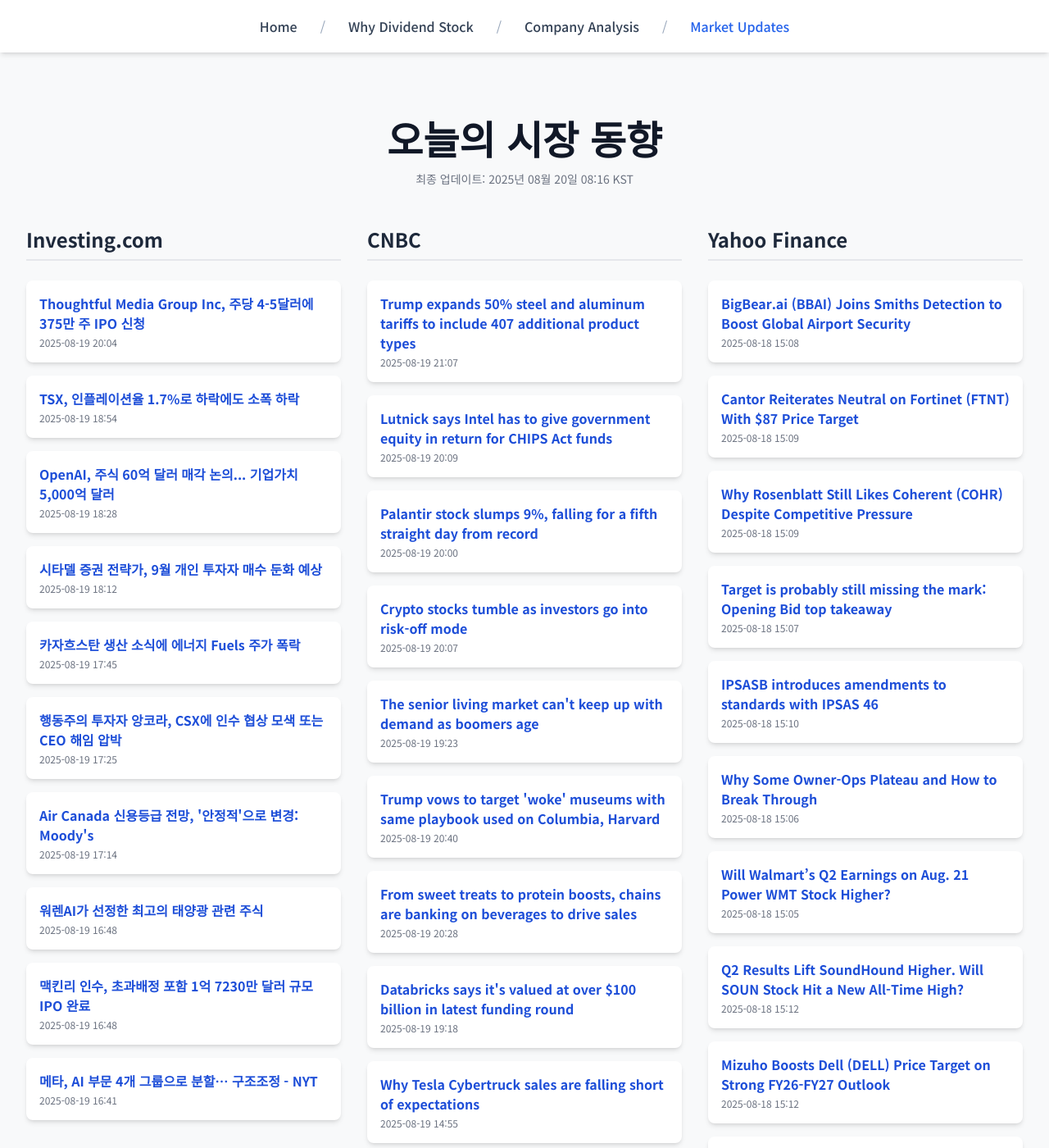
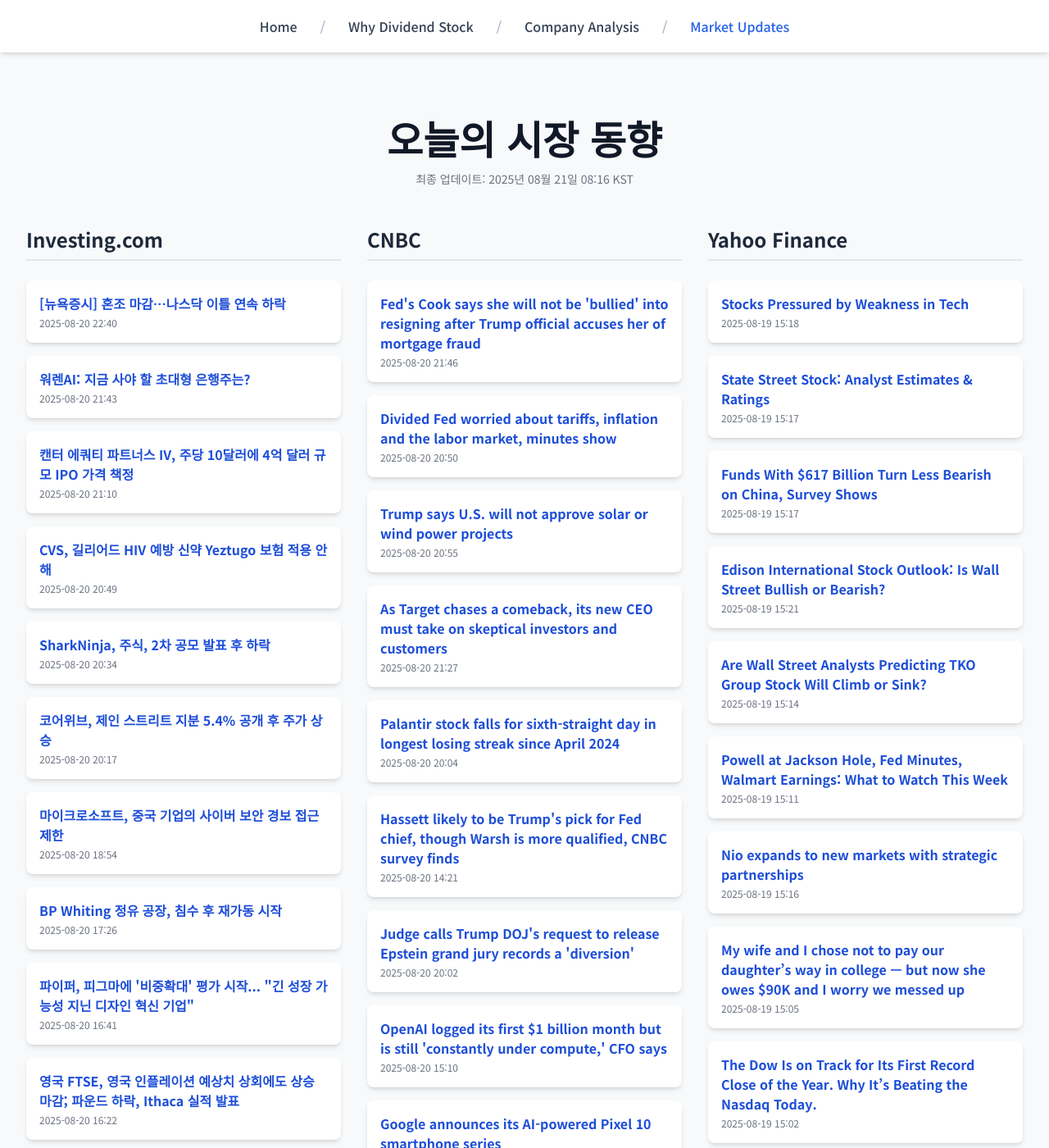
Before and after one commit to Kay-Hwang/my-company-analysis, a Jekyll site: the page built from market-updates.html, in a window 1280 px wide and 1400 px high. Shown: the whole window at 82% size. Built offline with Jekyll 4.4.1, drawn with Linux system fonts in a browser that asks for light colours; nearby versions of some CDN libraries; a script that is not in the unit is left out; some of the changed text lies outside the part shown.

Commit message:
Update daily data

```diff
--- a/_data/latest_data.json
+++ b/_data/latest_data.json
@@ -1,190 +1,190 @@
 {
-  "lastUpdated": "2025년 08월 20일 08:16 KST",
+  "lastUpdated": "2025년 08월 21일 08:16 KST",
   "news": {
     "investing": [
       {
-        "title": "Thoughtful Media Group Inc, 주당 4-5달러에 375만 주 IPO 신청",
-        "link": "https://kr.investing.com/news/stock-market-news/article-432SI-1601614",
-        "pubDate": "2025-08-19 20:04:05",
-        "summary": "Thoughtful Media Group Inc, 주당 4-5달러에 375만 주 IPO 신청"
+        "title": "[뉴욕증시] 혼조 마감…나스닥 이틀 연속 하락",
+        "link": "https://kr.investing.com/news/stock-market-news/article-1603561",
+        "pubDate": "2025-08-20 22:40:36",
+        "summary": "[뉴욕증시] 혼조 마감…나스닥 이틀 연속 하락"
       },
       {
-        "title": "TSX, 인플레이션율 1.7%로 하락에도 소폭 하락",
-        "link": "https://kr.investing.com/news/stock-market-news/article-1600882",
-        "pubDate": "2025-08-19 18:54:06",
-        "summary": "TSX, 인플레이션율 1.7%로 하락에도 소폭 하락"
+        "title": "워렌AI: 지금 사야 할 초대형 은행주는?",
+        "link": "https://kr.investing.com/news/stock-market-news/article-93CH-1603540",
+        "pubDate": "2025-08-20 21:43:08",
+        "summary": "워렌AI: 지금 사야 할 초대형 은행주는?"
       },
       {
-        "title": "OpenAI, 주식 60억 달러 매각 논의... 기업가치 5,000억 달러",
-        "link": "https://kr.investing.com/news/stock-market-news/article-93CH-1601574",
-        "pubDate": "2025-08-19 18:28:43",
-        "summary": "OpenAI, 주식 60억 달러 매각 논의... 기업가치 5,000억 달러"
+        "title": "캔터 에쿼티 파트너스 IV, 주당 10달러에 4억 달러 규모 IPO 가격 책정",
+        "link": "https://kr.investing.com/news/stock-market-news/article-432SI-1603513",
+        "pubDate": "2025-08-20 21:10:05",
+        "summary": "캔터 에쿼티 파트너스 IV, 주당 10달러에 4억 달러 규모 IPO 가격 책정"
       },
       {
-        "title": "시타델 증권 전략가, 9월 개인 투자자 매수 둔화 예상",
-        "link": "https://kr.investing.com/news/stock-market-news/article-1601564",
-        "pubDate": "2025-08-19 18:12:40",
-        "summary": "시타델 증권 전략가, 9월 개인 투자자 매수 둔화 예상"
+        "title": "CVS, 길리어드 HIV 예방 신약 Yeztugo 보험 적용 안 해",
+        "link": "https://kr.investing.com/news/stock-market-news/article-93CH-1603487",
+        "pubDate": "2025-08-20 20:49:23",
+        "summary": "CVS, 길리어드 HIV 예방 신약 Yeztugo 보험 적용 안 해"
       },
       {
-        "title": "카자흐스탄 생산 소식에 에너지 Fuels 주가 폭락",
-        "link": "https://kr.investing.com/news/stock-market-news/article-93CH-1601543",
-        "pubDate": "2025-08-19 17:45:04",
-        "summary": "카자흐스탄 생산 소식에 에너지 Fuels 주가 폭락"
+        "title": "SharkNinja, 주식, 2차 공모 발표 후 하락",
+        "link": "https://kr.investing.com/news/stock-market-news/article-93CH-1603459",
+        "pubDate": "2025-08-20 20:34:08",
+        "summary": "SharkNinja, 주식, 2차 공모 발표 후 하락"
       },
       {
-        "title": "행동주의 투자자 앙코라, CSX에 인수 협상 모색 또는 CEO 해임 압박",
-        "link": "https://kr.investing.com/news/stock-market-news/article-1601529",
-        "pubDate": "2025-08-19 17:25:32",
-        "summary": "행동주의 투자자 앙코라, CSX에 인수 협상 모색 또는 CEO 해임 압박"
+        "title": "코어위브, 제인 스트리트 지분 5.4% 공개 후 주가 상승",
+        "link": "https://kr.investing.com/news/stock-market-news/article-93CH-1603420",
+        "pubDate": "2025-08-20 20:17:10",
+        "summary": "코어위브, 제인 스트리트 지분 5.4% 공개 후 주가 상승"
       },
       {
-        "title": "Air Canada 신용등급 전망, '안정적'으로 변경: Moody's",
-        "link": "https://kr.investing.com/news/stock-market-news/article-93CH-1601522",
-        "pubDate": "2025-08-19 17:14:51",
-        "summary": "Air Canada 신용등급 전망, '안정적'으로 변경: Moody's"
+        "title": "마이크로소프트, 중국 기업의 사이버 보안 경보 접근 제한",
+        "link": "https://kr.investing.com/news/stock-market-news/article-93CH-1603344",
+        "pubDate": "2025-08-20 18:54:48",
+        "summary": "마이크로소프트, 중국 기업의 사이버 보안 경보 접근 제한"
       },
       {
-        "title": "워렌AI가 선정한 최고의 태양광 관련 주식",
-        "link": "https://kr.investing.com/news/stock-market-news/article-93CH-1601504",
-        "pubDate": "2025-08-19 16:48:57",
-        "summary": "워렌AI가 선정한 최고의 태양광 관련 주식"
+        "title": "BP Whiting 정유 공장, 침수 후 재가동 시작",
+        "link": "https://kr.investing.com/news/stock-market-news/article-93CH-1603286",
+        "pubDate": "2025-08-20 17:26:52",
+        "summary": "BP Whiting 정유 공장, 침수 후 재가동 시작"
       },
       {
-        "title": "맥킨리 인수, 초과배정 포함 1억 7230만 달러 규모 IPO 완료",
-        "link": "https://kr.investing.com/news/stock-market-news/article-432SI-1601505",
-        "pubDate": "2025-08-19 16:48:09",
-        "summary": "맥킨리 인수, 초과배정 포함 1억 7230만 달러 규모 IPO 완료"
+        "title": "파이퍼, 피그마에 '비중확대' 평가 시작... \"긴 성장 가능성 지닌 디자인 혁신 기업\"",
+        "link": "https://kr.investing.com/news/stock-market-news/article-1603258",
+        "pubDate": "2025-08-20 16:41:20",
+        "summary": "파이퍼, 피그마에 '비중확대' 평가 시작... \"긴 성장 가능성 지닌 디자인 혁신 기업\""
       },
       {
-        "title": "메타, AI 부문 4개 그룹으로 분할… 구조조정 - NYT",
-        "link": "https://kr.investing.com/news/stock-market-news/article-93CH-1601502",
-        "pubDate": "2025-08-19 16:41:58",
-        "summary": "메타, AI 부문 4개 그룹으로 분할… 구조조정 - NYT"
+        "title": "영국 FTSE, 영국 인플레이션 예상치 상회에도 상승 마감; 파운드 하락, Ithaca 실적 발표",
+        "link": "https://kr.investing.com/news/stock-market-news/article-1602168",
+        "pubDate": "2025-08-20 16:22:32",
+        "summary": "영국 FTSE, 영국 인플레이션 예상치 상회에도 상승 마감; 파운드 하락, Ithaca 실적 발표"
       }
     ],
     "cnbc": [
       {
-        "title": "Trump expands 50% steel and aluminum tariffs to include 407 additional product types",
-        "link": "https://www.cnbc.com/2025/08/19/trump-trade-steel-aluminum-tariffs-.html",
-        "pubDate": "Tue, 19 Aug 2025 21:07:45 GMT",
-        "summary": "President Donald Trump has often relied on sector-specific tariffs to enact his sprawling trade agenda."
+        "title": "Fed's Cook says she will not be 'bullied' into resigning after Trump official accuses her of mortgage fraud",
+        "link": "https://www.cnbc.com/2025/08/20/trump-fed-cook-pulte-mortgage-bondi.html",
+        "pubDate": "Wed, 20 Aug 2025 21:46:04 GMT",
+        "summary": "Trump has targeted the Federal Reserve and its chairman, Jerome Powell, as he pressures the central bank to slash interest rates."
       },
       {
-        "title": "Lutnick says Intel has to give government equity in return for CHIPS Act funds",
-        "link": "https://www.cnbc.com/2025/08/19/lutnick-intel-stock-chips-trump.html",
-        "pubDate": "Tue, 19 Aug 2025 20:09:19 GMT",
-        "summary": "The potential deal would convert the CHIPS ACT grants into equity, but wouldn't come with governance rights in Intel, Lutnick said."
+        "title": "Divided Fed worried about tariffs, inflation and the labor market, minutes show",
+        "link": "https://www.cnbc.com/2025/08/20/fed-minutes-august-2025.html",
+        "pubDate": "Wed, 20 Aug 2025 20:50:31 GMT",
+        "summary": "Fed officials worried at their July meeting about the state of the labor market and inflation, though most agreed it was too soon to cut rates, minutes showed."
       },
       {
-        "title": "Palantir stock slumps 9%, falling for a fifth straight day from record",
-        "link": "https://www.cnbc.com/2025/08/19/palantir-stock-down.html",
-        "pubDate": "Tue, 19 Aug 2025 20:00:38 GMT",
-        "summary": "Palantir's stock fell for a fifth straight day to continue its pullback from all-time highs."
+        "title": "Trump says U.S. will not approve solar or wind power projects",
+        "link": "https://www.cnbc.com/2025/08/20/trump-says-us-will-not-approve-solar-or-wind-power-projects.html",
+        "pubDate": "Wed, 20 Aug 2025 20:55:03 GMT",
+        "summary": "The president's comment comes after the administration tightened federal permitting for renewables last month."
       },
       {
-        "title": "Crypto stocks tumble as investors go into risk-off mode",
-        "link": "https://www.cnbc.com/2025/08/19/crypto-market-today.html",
-        "pubDate": "Tue, 19 Aug 2025 20:07:58 GMT",
-        "summary": "Crypto stocks were among the hardest hit on Tuesday as investors dumped tech names."
+        "title": "As Target chases a comeback, its new CEO must take on skeptical investors and customers",
+        "link": "https://www.cnbc.com/2025/08/20/new-target-ceo-michael-fiddelke-faces-challenges.html",
+        "pubDate": "Wed, 20 Aug 2025 21:27:19 GMT",
+        "summary": "The 20-year Target veteran will soon lead the company's efforts to make a comeback."
       },
       {
-        "title": "The senior living market can't keep up with demand as boomers age",
-        "link": "https://www.cnbc.com/2025/08/19/senior-living-housing-market-cant-keep-up-with-demand.html",
-        "pubDate": "Tue, 19 Aug 2025 19:23:40 GMT",
-        "summary": "More than 4 million boomers will hit 80 in the next five years, and occupancy at both active adult and assisted living communities is already rising fast."
+        "title": "Palantir stock falls for sixth-straight day in longest losing streak since April 2024",
+        "link": "https://www.cnbc.com/2025/08/20/palantir-stock-selloff-ai.html",
+        "pubDate": "Wed, 20 Aug 2025 20:04:35 GMT",
+        "summary": "Earlier this month, Palantir rocketed to record highs after it posted a first $1 billion-revenue quarter and blew past Wall Street quarterly estimates."
       },
       {
-        "title": "Trump vows to target 'woke' museums with same playbook used on Columbia, Harvard",
-        "link": "https://www.cnbc.com/2025/08/19/trump-smithsonian-museum-college-woke.html",
-        "pubDate": "Tue, 19 Aug 2025 20:40:25 GMT",
-        "summary": "Trump's call for a repeat of his approach to colleges and universities suggests Smithsonian museums' funding could become a major pressure point."
+        "title": "Hassett likely to be Trump's pick for Fed chief, though Warsh is more qualified, CNBC survey finds",
+        "link": "https://www.cnbc.com/2025/08/20/hassett-likely-to-be-trumps-pick-for-fed-chief-though-warsh-is-more-qualified-cnbc-survey-finds.html",
+        "pubDate": "Wed, 20 Aug 2025 14:21:27 GMT",
+        "summary": "The NEC director firmly led when asked who the president will choose from among 11 names being considered."
       },
       {
-        "title": "From sweet treats to protein boosts, chains are banking on beverages to drive sales",
-        "link": "https://www.cnbc.com/2025/08/19/mcdonalds-dunkin-starbucks-dutch-bros-release-new-drinks.html",
-        "pubDate": "Tue, 19 Aug 2025 20:28:01 GMT",
-        "summary": "Chains like McDonald's, Starbucks and Dutch Bros are banking on new beverages to drive sales, particularly from Gen Z consumers."
+        "title": "Judge calls Trump DOJ's request to release Epstein grand jury records a 'diversion'",
+        "link": "https://www.cnbc.com/2025/08/20/trump-epstein-grand-jury-judge-diversion.html",
+        "pubDate": "Wed, 20 Aug 2025 20:02:33 GMT",
+        "summary": "The request for grand jury records came as President Donald Trump came under pressure from supporters and critics alike over his handling of the Epstein files."
       },
       {
-        "title": "Databricks says it's valued at over $100 billion in latest funding round",
-        "link": "https://www.cnbc.com/2025/08/19/databricks-valuation-over-100-billion.html",
-        "pubDate": "Tue, 19 Aug 2025 19:18:28 GMT",
-        "summary": "Databricks said that it's closing a funding round that will value the company at over $100 billion, up from $62 billion late last year."
+        "title": "OpenAI logged its first $1 billion month but is still 'constantly under compute,' CFO says",
+        "link": "https://www.cnbc.com/2025/08/20/openai-compute-ai.html",
+        "pubDate": "Wed, 20 Aug 2025 15:10:48 GMT",
+        "summary": "OpenAI has ballooned in size since the launch of ChatGPT in late 2022 and is expected to triple in revenue to $12.7 billion this year."
       },
       {
-        "title": "Why Tesla Cybertruck sales are falling short of expectations",
-        "link": "https://www.cnbc.com/2025/08/19/tesla-cybertruck-sales-musk.html",
-        "pubDate": "Tue, 19 Aug 2025 14:55:52 GMT",
-        "summary": "Tesla said Cybertruck demand was \"off the charts.\" Sales never met expectations and have been falling.  But some owners love their trucks. So, what happened?"
+        "title": "Google announces its AI-powered Pixel 10 smartphone series",
+        "link": "https://www.cnbc.com/2025/08/20/google-pixel-10-gemini-ai.html",
+        "pubDate": "Wed, 20 Aug 2025 16:00:01 GMT",
+        "summary": "The newest series prominently feature the Gemini assistant as AI increasingly becomes the battleground where device companies compete."
       },
       {
-        "title": "Tesla Optimus rival Unitree shines at the 'World Humanoid Robot Games' in China",
-        "link": "https://www.cnbc.com/2025/08/18/world-humanoid-robot-games-china-tesla-unitree.html",
-        "pubDate": "Mon, 18 Aug 2025 19:16:19 GMT",
-        "summary": "Humanoid robot athletes competed in dance battles, martial arts, track and field and soccer."
+        "title": "Microplastics are everywhere. Here's why that matters to big oil",
+        "link": "https://www.cnbc.com/2025/08/20/microplastics-are-everywhere-heres-why-that-matters-to-big-oil.html",
+        "pubDate": "Wed, 20 Aug 2025 12:00:01 GMT",
+        "summary": "New research into how microplastics are affecting us is concerning scientists, but the oil and gas industry is relying on plastics for growth."
       }
     ],
     "yahoo": [
       {
-        "title": "BigBear.ai (BBAI) Joins Smiths Detection to Boost Global Airport Security",
-        "link": "https://finance.yahoo.com/news/bigbear-ai-bbai-joins-smiths-150811755.html",
-        "pubDate": "2025-08-18T15:08:11Z",
-        "summary": "BigBear.ai (BBAI) Joins Smiths Detection to Boost Global Airport Security"
+        "title": "Stocks Pressured by Weakness in Tech",
+        "link": "https://finance.yahoo.com/news/stocks-pressured-weakness-tech-151803928.html",
+        "pubDate": "2025-08-19T15:18:03Z",
+        "summary": "Stocks Pressured by Weakness in Tech"
       },
       {
-        "title": "Cantor Reiterates Neutral on Fortinet (FTNT) With $87 Price Target",
-        "link": "https://finance.yahoo.com/news/cantor-reiterates-neutral-fortinet-ftnt-150937232.html",
-        "pubDate": "2025-08-18T15:09:37Z",
-        "summary": "Cantor Reiterates Neutral on Fortinet (FTNT) With $87 Price Target"
+        "title": "State Street Stock: Analyst Estimates & Ratings",
+        "link": "https://finance.yahoo.com/news/state-street-stock-analyst-estimates-151714883.html",
+        "pubDate": "2025-08-19T15:17:14Z",
+        "summary": "State Street Stock: Analyst Estimates & Ratings"
       },
       {
-        "title": "Why Rosenblatt Still Likes Coherent (COHR) Despite Competitive Pressure",
-        "link": "https://finance.yahoo.com/news/why-rosenblatt-still-likes-coherent-150909513.html",
-        "pubDate": "2025-08-18T15:09:09Z",
-        "summary": "Why Rosenblatt Still Likes Coherent (COHR) Despite Competitive Pressure"
+        "title": "Funds With $617 Billion Turn Less Bearish on China, Survey Shows",
+        "link": "https://finance.yahoo.com/news/funds-617-billion-turn-less-151711477.html",
+        "pubDate": "2025-08-19T15:17:11Z",
+        "summary": "Funds With $617 Billion Turn Less Bearish on China, Survey Shows"
       },
       {
-        "title": "Target is probably still missing the mark: Opening Bid top takeaway",
-        "link": "https://finance.yahoo.com/news/target-is-probably-still-missing-the-mark-opening-bid-top-takeaway-150722793.html",
-        "pubDate": "2025-08-18T15:07:22Z",
-        "summary": "Target is probably still missing the mark: Opening Bid top takeaway"
+        "title": "Edison International Stock Outlook: Is Wall Street Bullish or Bearish?",
+        "link": "https://finance.yahoo.com/news/edison-international-stock-outlook-wall-152114718.html",
+        "pubDate": "2025-08-19T15:21:14Z",
+        "summary": "Edison International Stock Outlook: Is Wall Street Bullish or Bearish?"
       },
       {
-        "title": "IPSASB introduces amendments to standards with IPSAS 46",
-        "link": "https://finance.yahoo.com/news/ipsasb-introduces-amendments-standards-ipsas-151016650.html",
-        "pubDate": "2025-08-18T15:10:16Z",
-        "summary": "IPSASB introduces amendments to standards with IPSAS 46"
+        "title": "Are Wall Street Analysts Predicting TKO Group Stock Will Climb or Sink?",
+        "link": "https://finance.yahoo.com/news/wall-street-analysts-predicting-tko-151450560.html",
+        "pubDate": "2025-08-19T15:14:50Z",
+        "summary": "Are Wall Street Analysts Predicting TKO Group Stock Will Climb or Sink?"
       },
       {
-        "title": "Why Some Owner-Ops Plateau and How to Break Through",
-        "link": "https://finance.yahoo.com/news/why-owner-ops-plateau-break-150653461.html",
-        "pubDate": "2025-08-18T15:06:53Z",
-        "summary": "Why Some Owner-Ops Plateau and How to Break Through"
+        "title": "Powell at Jackson Hole, Fed Minutes, Walmart Earnings: What to Watch This Week",
+        "link": "https://www.wsj.com/livecoverage/stock-market-today-dow-sp-500-nasdaq-08-19-2025/card/powell-at-jackson-hole-fed-minutes-walmart-earnings-what-to-watch-this-week-Osr9Zp13kjhz8Ua5JKju?siteid=yhoof2&yptr=yahoo",
+        "pubDate": "2025-08-19T15:11:36Z",
+        "summary": "Powell at Jackson Hole, Fed Minutes, Walmart Earnings: What to Watch This Week"
       },
       {
-        "title": "Will Walmart’s Q2 Earnings on Aug. 21 Power WMT Stock Higher?",
-        "link": "https://finance.yahoo.com/news/walmart-q2-earnings-aug-21-150555561.html",
-        "pubDate": "2025-08-18T15:05:55Z",
-        "summary": "Will Walmart’s Q2 Earnings on Aug. 21 Power WMT Stock Higher?"
+        "title": "Nio expands to new markets with strategic partnerships",
+        "link": "https://finance.yahoo.com/news/nio-expands-markets-strategic-partnerships-151658860.html",
+        "pubDate": "2025-08-19T15:16:58Z",
+        "summary": "Nio expands to new markets with strategic partnerships"
       },
       {
-        "title": "Q2 Results Lift SoundHound Higher. Will SOUN Stock Hit a New All-Time High?",
-        "link": "https://finance.yahoo.com/news/q2-results-lift-soundhound-higher-151245900.html",
-        "pubDate": "2025-08-18T15:12:45Z",
-        "summary": "Q2 Results Lift SoundHound Higher. Will SOUN Stock Hit a New All-Time High?"
+        "title": "My wife and I chose not to pay our daughter’s way in college — but now she owes $90K and I worry we messed up",
+        "link": "https://finance.yahoo.com/news/wife-chose-not-pay-daughter-150500465.html",
+        "pubDate": "2025-08-19T15:05:00Z",
+        "summary": "My wife and I chose not to pay our daughter’s way in college — but now she owes $90K and I worry we messed up"
       },
       {
-        "title": "Mizuho Boosts Dell (DELL) Price Target on Strong FY26-FY27 Outlook",
-        "link": "https://finance.yahoo.com/news/mizuho-boosts-dell-dell-price-151240713.html",
-        "pubDate": "2025-08-18T15:12:40Z",
-        "summary": "Mizuho Boosts Dell (DELL) Price Target on Strong FY26-FY27 Outlook"
+        "title": "The Dow Is on Track for Its First Record Close of the Year. Why It’s Beating the Nasdaq Today.",
+        "link": "https://www.barrons.com/livecoverage/stock-market-news-today-081925/card/the-dow-is-on-track-for-its-first-record-close-of-the-year-why-it-s-beating-the-nasdaq-today--9wFcBGoC6lY2lvr3YNIN?siteid=yhoof2&yptr=yahoo",
+        "pubDate": "2025-08-19T15:02:05Z",
+        "summary": "The Dow Is on Track for Its First Record Close of the Year. Why It’s Beating the Nasdaq Today."
       },
       {
-        "title": "Armchair investors cautioned on risks of playing Trump tariff market",
-        "link": "https://finance.yahoo.com/news/armchair-investors-cautioned-risks-playing-150557553.html",
-        "pubDate": "2025-08-18T15:05:57Z",
-        "summary": "Armchair investors cautioned on risks of playing Trump tariff market"
+        "title": "Analyst Report: Nucor Corp.",
+        "link": "https://finance.yahoo.com/research/reports/ARGUS_3574_AnalystReport_1755711773000?yptr=yahoo&ncid=yahooproperties_plusresear_nm5q6ze1cei",
+        "pubDate": "2025-08-20T17:42:53Z",
+        "summary": "Analyst Report: Nucor Corp."
       }
     ]
   }
```
